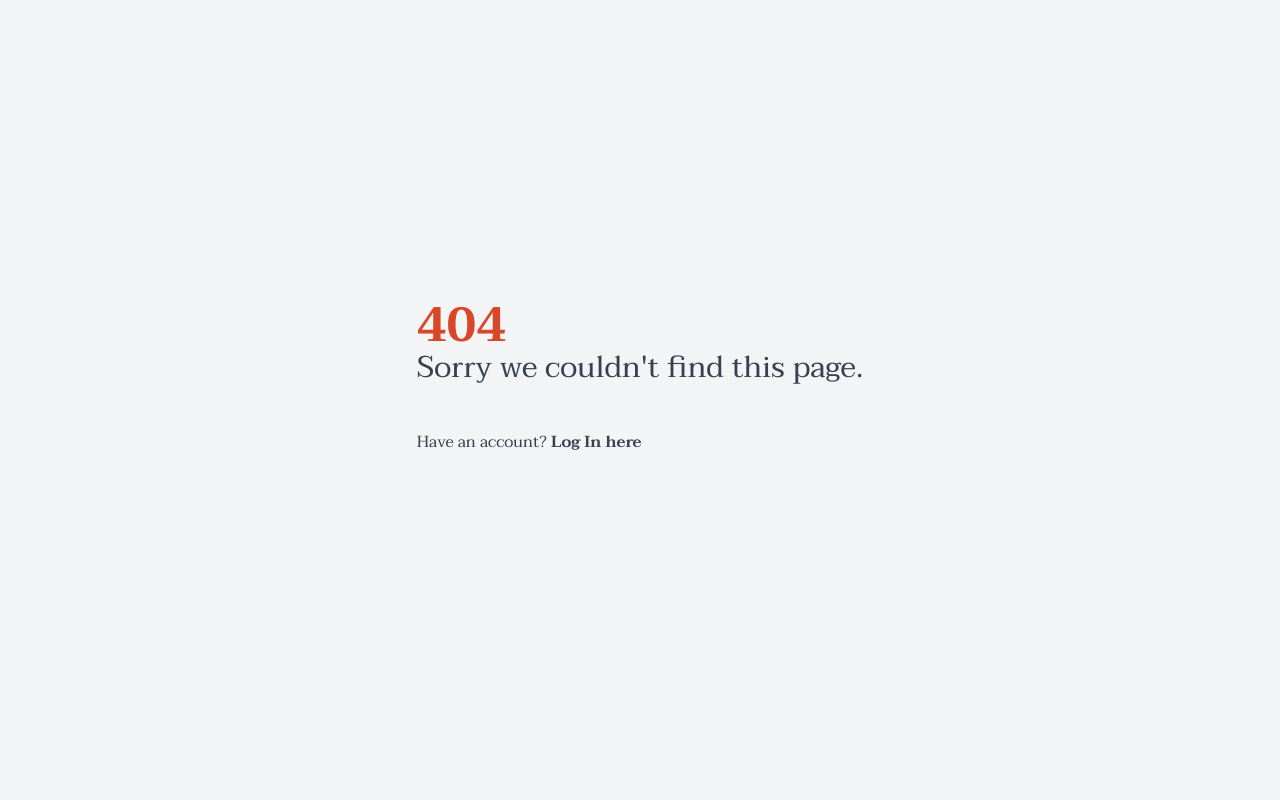
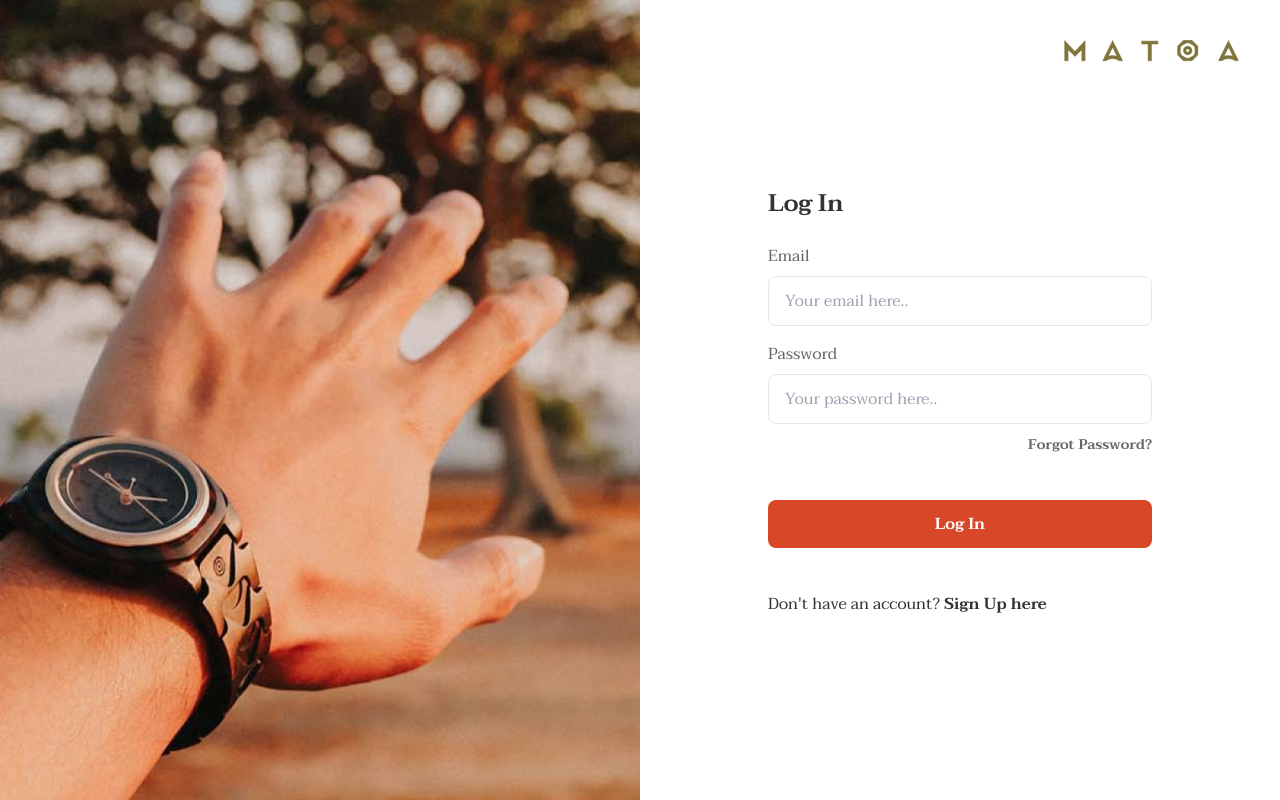
Before and after one commit to nisrinous/assignment-react, a React (Vite) app: page /auth/login in a window 1280 px wide. Before the commit this address had no page. Built offline with nearby package versions, Linux system fonts and the light colour scheme.

Commit message:
fix: route auth with token

```diff
--- a/db.json
+++ b/db.json
@@ -37,13 +37,6 @@
       "email": "piu@mail.com",
       "password": "pass",
       "token": "8733e376-38c3-4242-bed6-5a0db9927504"
-    },
-    {
-      "id": 2,
-      "name": "piu",
-      "email": "piu@mail",
-      "password": "d",
-      "token": "4ad26a4b-324f-4257-8943-f42882c8b924"
     }
   ]
 }
--- a/src/components/ButtonPrimary.tsx
+++ b/src/components/ButtonPrimary.tsx
@@ -1,16 +1,18 @@
 export default function ButtonPrimary({
   text,
   action,
+  target,
 }: {
   text: string;
   action?: React.MouseEventHandler<HTMLButtonElement>;
+  target?: string;
 }): JSX.Element {
   return (
     <button
       className="absolute border-[#D84727] border bg-none bottom-10 w-[80%] h-10"
       onClick={action}
     >
-      {text}
+      <a href={target}>{text}</a>
     </button>
   );
 }
--- a/src/pages/EditProduct.tsx
+++ b/src/pages/EditProduct.tsx
@@ -8,9 +8,9 @@ import { RootState } from "../store/store";
 import { nextPage, prevPage } from "../store/slices/formSlice";
 
 import ButtonPagination from "../components/ButtonPagination";
-import EditProductContentNew from "@/components/EditProductContentNew";
-import EditProductContentModel from "@/components/EditProductContentModel";
-import EditProductContentDetail from "@/components/EditProductContentDetail";
+import EditProductContentNew from "../components/EditProductContentNew";
+import EditProductContentModel from "../components/EditProductContentModel";
+import EditProductContentDetail from "../components/EditProductContentDetail";
 
 const EditProduct = (): JSX.Element => {
   const dispatch = useDispatch();
--- a/src/pages/Login.tsx
+++ b/src/pages/Login.tsx
@@ -20,7 +20,7 @@ const Login = (): JSX.Element => {
     try {
       await login(email, password);
       toast.success("Log in successful!");
-      navigate("/product/add");
+      navigate("/product");
     } catch (error) {
       toast.error("" + error);
     }
@@ -33,12 +33,12 @@ const Login = (): JSX.Element => {
         <div className="bg-white w-full md:max-w-md lg:max-w-full md:mx-auto md:w-1/2 h-screen px-6 lg:px-16 xl:px-12 flex items-center justify-center">
           <div className="h-100 max-w-sm md:w-full md:mx-5">
             <Brand src={logo} />
-            <h1 className="text-xl md:text-2xl font-bold leading-tight mt-12 text-[#333333]">
+            <h1 className="text-xl md:text-2xl font-bold leading-tight mt-12 text-[#333]">
               Log In
             </h1>
             <form className="mt-6" onSubmit={handleLogin}>
               <div>
-                <label className="block text-[#666666]">Email</label>
+                <label className="block text-[#666]">Email</label>
                 <input
                   type="email"
                   value={email}
@@ -51,7 +51,7 @@ const Login = (): JSX.Element => {
               </div>
 
               <div className="mt-4">
-                <label className="block text-[#666666]">Password</label>
+                <label className="block text-[#666]">Password</label>
                 <input
                   type="password"
                   value={password}
@@ -63,7 +63,7 @@ const Login = (): JSX.Element => {
               </div>
 
               <div className="text-right mt-2">
-                <a href="#" className="text-sm font-semibold text-[#666666] ">
+                <a href="#" className="text-sm font-semibold text-[#666] ">
                   Forgot Password?
                 </a>
               </div>
@@ -75,11 +75,11 @@ const Login = (): JSX.Element => {
                 Log In
               </button>
             </form>
-            <div className="my-11 text-[#333333]">
+            <div className="my-11 text-[#333]">
               <p>
                 Don't have an account?{" "}
                 <span
-                  onClick={() => navigate("/register")}
+                  onClick={() => navigate("/auth/signup")}
                   className="font-semibold cursor-pointer"
                 >
                   Sign Up here
--- a/src/pages/NotFound.tsx
+++ b/src/pages/NotFound.tsx
@@ -4,12 +4,10 @@ const NotFound = (): JSX.Element => {
   const navigate = useNavigate();
   return (
     <>
-      <div className="h-screen w-screen bg-gray-100 flex items-center">
-        <div className="container flex flex-col md:flex-row items-center justify-center px-5 text-gray-700">
+      <div className="h-screen w-screen bg-white flex items-center">
+        <div className="container flex flex-col md:flex-row items-center justify-center px-5 text-[#666]">
           <div className="max-w-md">
-            <div className="text-5xl font-dark font-bold text-[#D84727]">
-              404
-            </div>
+            <h1 className="text-6xl font-dark font-bold text-[#D84727]">404</h1>
             <p className="text-2xl md:text-3xl font-light leading-normal">
               Sorry we couldn't find this page.{" "}
             </p>
@@ -17,7 +15,7 @@ const NotFound = (): JSX.Element => {
               <p>
                 Have an account?{" "}
                 <span
-                  onClick={() => navigate("/")}
+                  onClick={() => navigate("/auth/login")}
                   className="font-semibold hover:cursor-pointer"
                 >
                   Log In here
--- a/src/pages/Register.tsx
+++ b/src/pages/Register.tsx
@@ -22,7 +22,7 @@ const Register = (): JSX.Element => {
     try {
       if (password === confirmPassword) {
         await register(name, email, password);
-        navigate("/");
+        navigate("/auth/login");
       } else {
         throw new Error("Password doesn't match");
       }
@@ -43,7 +43,7 @@ const Register = (): JSX.Element => {
             </h1>
             <form className="mt-6" onSubmit={handleRegister}>
               <div className="mt-6">
-                <label className="block text-gray-700">Full Name</label>
+                <label className="block text-[#333]">Full Name</label>
                 <input
                   type="text"
                   value={name}
@@ -54,7 +54,7 @@ const Register = (): JSX.Element => {
                 />
               </div>
               <div className="mt-6">
-                <label className="block text-gray-700">Email</label>
+                <label className="block text-[#333]">Email</label>
                 <input
                   type="email"
                   value={email}
@@ -66,7 +66,7 @@ const Register = (): JSX.Element => {
               </div>
 
               <div className="mt-6">
-                <label className="block text-gray-700">Password</label>
+                <label className="block text-[#333]">Password</label>
                 <input
                   type="password"
                   value={password}
@@ -77,7 +77,7 @@ const Register = (): JSX.Element => {
                 />
               </div>
               <div className="mt-6">
-                <label className="block text-gray-700">Confirm Password</label>
+                <label className="block text-[#333]">Confirm Password</label>
                 <input
                   type="password"
                   value={confirmPassword}
@@ -99,7 +99,7 @@ const Register = (): JSX.Element => {
               <p>
                 Have an account?{" "}
                 <span
-                  onClick={() => navigate("/")}
+                  onClick={() => navigate("/auth/login")}
                   className="font-semibold hover:cursor-pointer"
                 >
                   Log In here
--- a/src/routes/index.tsx
+++ b/src/routes/index.tsx
@@ -6,17 +6,22 @@ import ProductList from "../pages/ProductList";
 import EditProduct from "../pages/EditProduct";
 import { useAuth } from "../stores/AuthContext";
 import NotFound from "../pages/NotFound";
+import ProductDetail from "../pages/ProductDetail";
 
 export const AppRoute = (): JSX.Element => {
-  const { email } = useAuth();
+  const { token } = useAuth();
+  const localToken = localStorage.getItem("token");
+
   const routes = useRoutes([
     {
-      path: "/",
-      element: <Login />,
+      path: "/auth/login",
+      element:
+        localToken === null ? <Login /> : <Navigate to="/product" replace />,
     },
     {
-      path: "/register",
-      element: <Register />,
+      path: "/auth/signup",
+      element:
+        localToken === null ? <Register /> : <Navigate to="/product" replace />,
     },
     {
       path: "/product",
@@ -24,11 +29,26 @@ export const AppRoute = (): JSX.Element => {
     },
     {
       path: "/product/add",
-      element: email ? <AddProduct /> : <Navigate to="/" replace />,
+      element:
+        token !== null ? <AddProduct /> : <Navigate to="/auth/login" replace />,
+    },
+    {
+      path: "/product/:id",
+      element:
+        token !== null ? (
+          <ProductDetail />
+        ) : (
+          <Navigate to="/auth/login" replace />
+        ),
     },
     {
       path: "/product/:id/edit",
-      element: email ? <EditProduct /> : <Navigate to="/" replace />,
+      element:
+        token !== null ? (
+          <EditProduct />
+        ) : (
+          <Navigate to="/auth/login" replace />
+        ),
     },
     {
       path: "*",
--- a/src/stores/AuthContext.tsx
+++ b/src/stores/AuthContext.tsx
@@ -1,12 +1,9 @@
 import { ReactNode, createContext, useContext, useState } from "react";
-import toast from "react-hot-toast";
 import Cookies from "universal-cookie";
 import { v4 as uuidv4 } from "uuid";
 
 export interface AuthContextType {
-  name: string | null;
-  email: string | null;
-  password: string | null;
+  token: string | null;
   login: (email: string, password: string) => void;
   register: (email: string, username: string, password: string) => void;
   logout: () => void;
@@ -24,9 +21,7 @@ export const AuthProvider = ({
   children,
 }: AuthContextProviderProps): JSX.Element => {
   const cookies = new Cookies();
-  const [name, setName] = useState<string | null>(null);
-  const [email, setEmail] = useState<string | null>(null);
-  const [password, setPassword] = useState<string | null>(null);
+  const [token, setToken] = useState<string | null>(null);
   const [isLoading, setIsLoading] = useState<boolean>(false);
 
   const setAuthToken = (token: string): void => {
@@ -49,7 +44,6 @@ export const AuthProvider = ({
       }
     } catch (error) {
       throw error;
-      return [];
     }
   };
 
@@ -67,9 +61,9 @@ export const AuthProvider = ({
       );
 
       if (user) {
-        setEmail(email);
-        setPassword(password);
         setAuthToken("generatedToken");
+        localStorage.setItem("token", user.token);
+        setToken(localStorage.getItem("token"));
       } else {
         throw new Error("Invalid credentials");
       }
@@ -96,13 +90,12 @@ export const AuthProvider = ({
       if (existingUser) {
         throw new Error("Email already exists");
       } else {
-        const newUserId = users.length + 1;
+        const generatedToken = generateRandomToken();
         const newUser = {
-          id: newUserId,
           name: name,
           email: email,
           password: password,
-          token: generateRandomToken(),
+          token: generatedToken,
         };
 
         const response = await fetch(`http://localhost:3000/users`, {
@@ -115,10 +108,9 @@ export const AuthProvider = ({
         });
 
         if (response.ok) {
-          setName(newUser.name);
-          setEmail(newUser.email);
-          setPassword(newUser.password);
           setAuthToken("generatedToken");
+          localStorage.setItem("token", generatedToken);
+          setToken(localStorage.getItem("token"));
         } else {
           throw new Error("Failed to register user");
         }
@@ -132,17 +124,14 @@ export const AuthProvider = ({
 
   const logout = () => {
     removeAuthToken();
-    setName(null);
-    setEmail(null);
-    setPassword(null);
+    setToken(null);
+    localStorage.removeItem("token");
   };
 
   return (
     <AuthContext.Provider
       value={{
-        email,
-        name,
-        password,
+        token,
         login,
         register,
         logout,
```
Also changed, not shown: src/components/Aside.tsx (+11 -30 lines).
